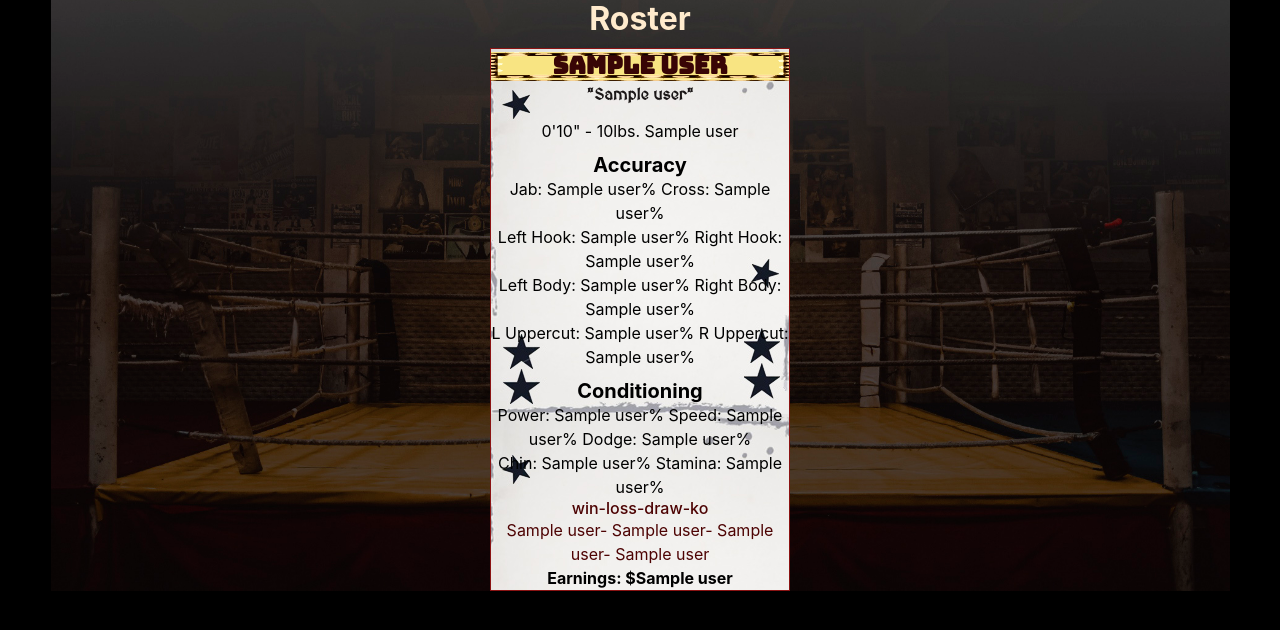
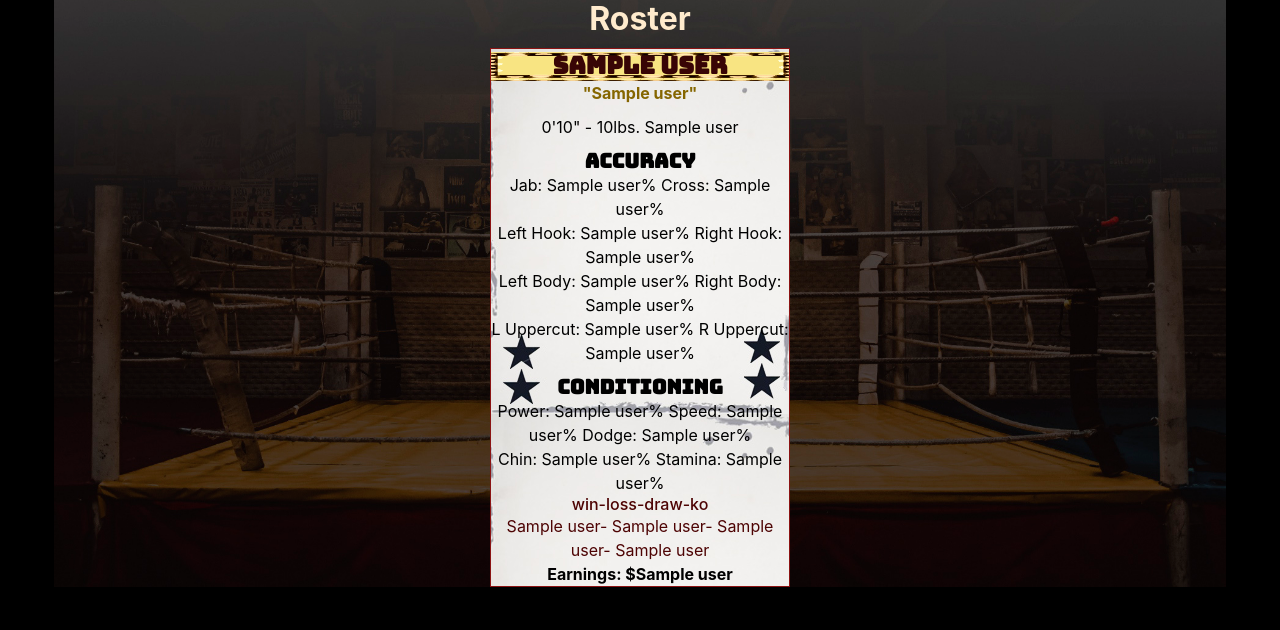
Before and after one commit to theslantedroom/legitdev, a Flask app: template templates/showusers.html in a window 1280 px wide. Shown: the part 66-696 px from the top of the page. Run offline with Flask 2, Linux system fonts and the light colour scheme; the template is opened without the code that fills it: most values are stand-ins (such as "Sample title", 1, 10 or a date in 2020); some libraries are stand-ins or nearby versions.

Commit message:
push update

```diff
--- a/static/styles.css
+++ b/static/styles.css
@@ -4,16 +4,20 @@
 .textmedieval {
     /* font-family: 'MedievalSharp', cursive; */
     color: black;
-    /* background-image: url(./img/paper.png); */
     background-size: cover;
-
+}
+.textmedievalh1 {
+    font-family: 'Bungee', cursive;
+    color: black;
+    background-size: cover;
 }
 .bold{
     font-weight: bold;
 }
 
 .textmedievalhead {
-    font-family: 'MedievalSharp', cursive;
+    font-family: 'Bungee', cursive;
+
     color: black;
     padding-top: 5px;
     margin-top: 10px;
@@ -163,12 +167,13 @@ main img
 }
 .cardslogan
 {
-color: #1b1717;
-margin: 2px;
+color: #856600;
+/* margin: 2px; */
 padding: 0px 0px 10px 0px;
 padding-top: 0;
-font-family: 'MedievalSharp', cursive;
-font-weight: 900;
+/* font-family: 'Bungee', cursive; */
+
+font-weight: 700;
 
 }
 
--- a/templates/showusers.html
+++ b/templates/showusers.html
@@ -28,7 +28,7 @@ leaderboard
         <!-- (newFighter.weight*2.205).toFixed(0) -->
         <!-- ((n*0.393700) / 12) -->
 
-        <h5 class="textmedieval bold">Accuracy</h5>
+        <h5 class="textmedievalh1 bold">Accuracy</h5>
         <p class="statistic textmedieval">Jab: {{ user[7] }}%</p>
         <p class="statistic textmedieval">Cross: {{ user[8] }}%</p><br>
         <p class="statistic textmedieval">Left Hook: {{ user[9] }}%</p>
@@ -38,7 +38,7 @@ leaderboard
         <p class="statistic textmedieval">L Uppercut: {{ user[13] }}%</p>
         <p class="statistic textmedieval">R Uppercut: {{ user[14] }}%</p>
 
-        <h5 class="textmedieval bold">Conditioning</h5>
+        <h5 class="textmedievalh1 bold">Conditioning</h5>
         <p class="statistic textmedieval">Power: {{ user[19] }}%</p>
         <p class="statistic textmedieval">Speed: {{ user[15] }}%</p>
         <p class="statistic textmedieval">Dodge: {{ user[16] }}%</p><br>
```
Also changed, not shown: static/img/poster1.jpg.
